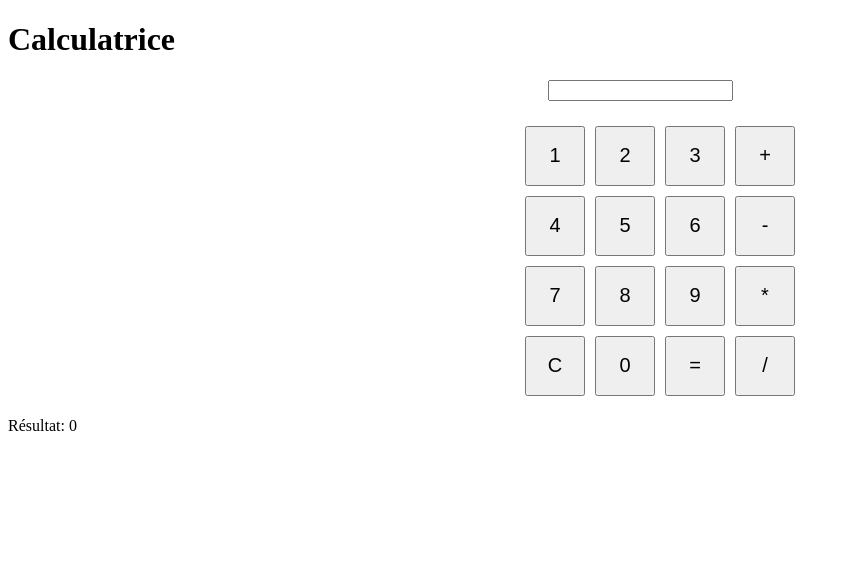
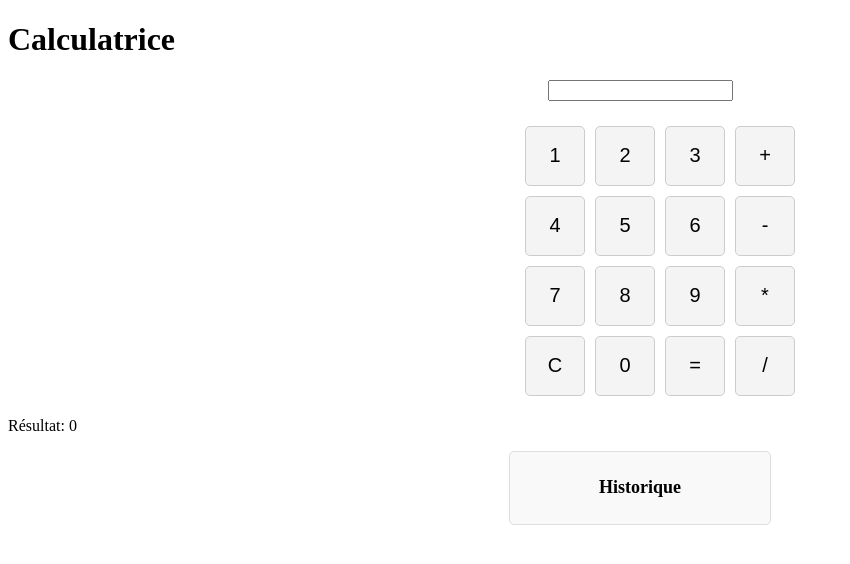
Before and after one commit to DapGaetan/calculatrice, an Angular app: page / in a window 1280 px wide. Shown: the top 564 px of the page, without its empty margins (0-850 px from the left). Built offline with nearby package versions, Linux system fonts and the light colour scheme.

Commit message:
fix & style: :bug: Fix test and make render better

```diff
--- a/src/app/components/calculatrice/calculatrice.component.html
+++ b/src/app/components/calculatrice/calculatrice.component.html
@@ -27,3 +27,11 @@
 </div>
 
 <p>Résultat: <span data-cy="result">{{ result }}</span></p>
+
+
+<div class="historique">
+  <h2>Historique</h2>
+  <ul>
+    <li *ngFor="let entry of historique">{{ entry }}</li>
+  </ul>
+</div>
--- a/src/app/components/calculatrice/calculatrice.component.scss
+++ b/src/app/components/calculatrice/calculatrice.component.scss
@@ -9,6 +9,14 @@
     margin: 5px;
     font-size: 20px;
     cursor: pointer;
+    background-color: #f4f4f4;
+    border: 1px solid #ccc;
+    border-radius: 5px;
+    transition: background-color 0.3s;
+}
+
+button:hover {
+    background-color: #ddd;
 }
 
 .button-container {
@@ -21,3 +29,30 @@
 button:active {
     background-color: #ccc;
 }
+
+.historique {
+    margin-top: 20px;
+    max-width: 240px;
+    margin: 0 auto;
+    background-color: #f9f9f9;
+    padding: 10px;
+    border-radius: 5px;
+    border: 1px solid #ddd;
+}
+
+.historique h2 {
+    font-size: 18px;
+    margin-bottom: 10px;
+    text-align: center;
+}
+
+.historique ul {
+    list-style-type: none;
+    padding-left: 0;
+}
+
+.historique li {
+    margin-bottom: 5px;
+    font-size: 16px;
+    color: #333;
+}
--- a/src/app/components/calculatrice/calculatrice.component.ts
+++ b/src/app/components/calculatrice/calculatrice.component.ts
@@ -1,6 +1,7 @@
 import { Component } from '@angular/core';
 import { FormsModule } from '@angular/forms';
 import { CalculatriceService } from '../../services/calculatrice.service';
+import { CommonModule } from '@angular/common';
 
 @Component({
   selector: 'app-calculatrice',
@@ -8,7 +9,7 @@ import { CalculatriceService } from '../../services/calculatrice.service';
   templateUrl: './calculatrice.component.html',
   styleUrls: ['./calculatrice.component.scss'],
   providers: [CalculatriceService],
-  imports: [FormsModule]
+  imports: [FormsModule, CommonModule]
 })
 export class CalculatriceComponent {
   display = '';
@@ -16,6 +17,7 @@ export class CalculatriceComponent {
   operateur = '';
   nombre1 = '';
   nombre2 = '';
+  historique: string[] = [];
 
   constructor(private calculatriceService: CalculatriceService) {}
 
@@ -26,8 +28,6 @@ export class CalculatriceComponent {
       this.display += chiffre;
     }
   }
-
-
 
   ajouterOperateur(operateur: string) {
     if (this.display !== '') {
@@ -40,7 +40,17 @@ export class CalculatriceComponent {
     this.nombre1 = n1;
     this.operateur = op;
     this.nombre2 = n2;
+
     this.result = this.calculatriceService.calculer(Number(this.nombre1), Number(this.nombre2), this.operateur);
+
+
+    this.historique.unshift(`${this.display} = ${this.result}`);
+
+    if (this.historique.length > 5) {
+      this.historique.pop();
+    }
+
+    this.display = '';
   }
 
   clear() {
@@ -48,6 +58,6 @@ export class CalculatriceComponent {
     this.nombre2 = '';
     this.result = 0;
     this.operateur = '+';
+    this.display = '';
   }
-
 }
```
Lines whose indentation alone changed are shown as unchanged.
